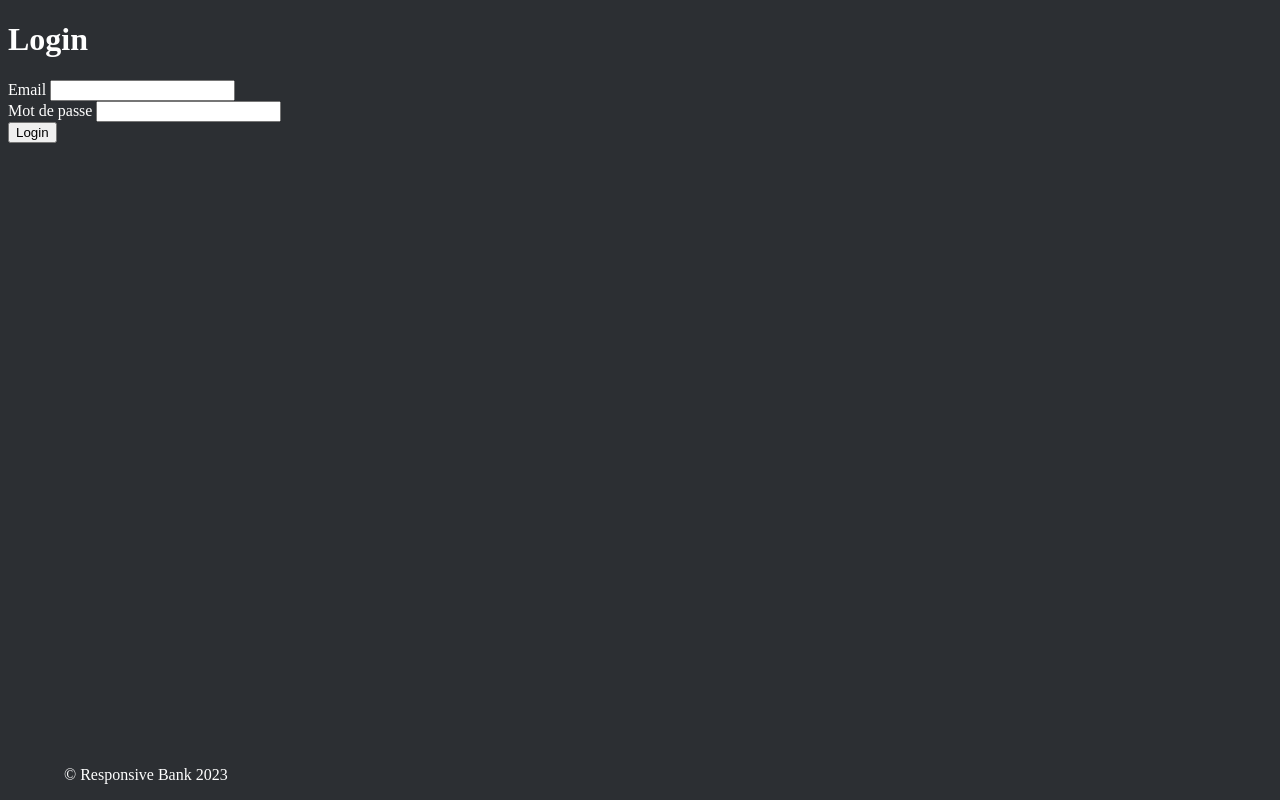
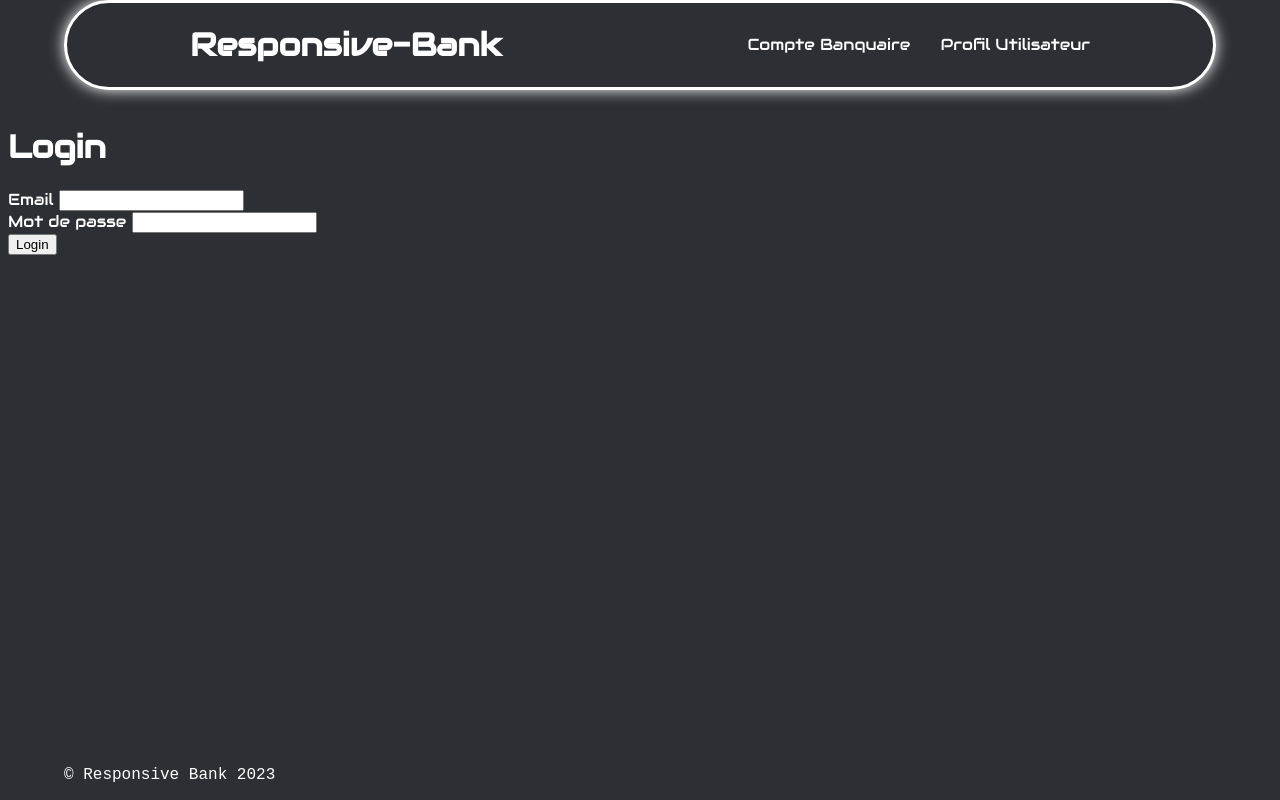
Before and after one commit to EstebanDardillac/Projet-Bank, a PHP site: page /login.php in a window 1280 px wide. Run offline with PHP 8.4, Linux system fonts and the light colour scheme.

Commit message:
update html_head.php, style.css, www/index.php and login.php

```diff
--- a/src/templates/partials/html_head.php
+++ b/src/templates/partials/html_head.php
@@ -6,4 +6,5 @@
     <meta name="viewport" content="width=device-width, initial-scale=1.0">
     <title><?= $page_title; ?></title>
     <link rel="stylesheet" href="/www/assets/style.css">
+    <link href='https://fonts.googleapis.com/css?family=Audiowide' rel='stylesheet'>
 </head>
--- a/www/assets/style.css
+++ b/www/assets/style.css
@@ -1,6 +1,7 @@
 body {
     background-color: #2C2F33;
     color: white;
+    font-family: 'Audiowide';
 }
 
 header {
@@ -9,8 +10,10 @@ header {
         left: 5%;
         right: 5%;
     display: flex;
+    align-items: center;
     border-style: solid;
     border-color: white;
+    border-radius: 100px;
     box-shadow: 0px 0px 15px rgb(255, 255, 255);
     justify-content: space-around;
 }
@@ -28,9 +31,26 @@ header {
     padding: 15px;
 }
 
+#loginsep {
+    margin-top: 10%;
+}
+
+.space {
+    margin-left: 25px;
+}
+
+.correctlink{
+    text-decoration: none;
+    color: white;
+}
+
+.divnav {
+    justify-content: space-around;
+}
+
 .sect1 {
     display: flex;
-    margin-top: 100px;
+    margin-top: 15%;
     justify-content: space-around;
     text-align: center;
     align-items: center;
@@ -45,4 +65,5 @@ header {
     position:fixed;
         bottom: 0;
         left: 5%;
+    font-family: 'Courier New', Courier, monospace;
 }
--- a/www/login.php
+++ b/www/login.php
@@ -10,7 +10,17 @@ require_once __DIR__ . '/../src/templates/partials/html_head.php';
 ?>
 <body>
 
-<h1>Login</h1>
+<header>
+    <a href="index.php" class="correctlink"><h1 id="title">Responsive-Bank</h1></a>
+    <nav>
+        <div class="divnav">
+            <a href="#" class="correctlink">Compte Banquaire</a>
+            <a href="login.php" class="correctlink , space">Profil Utilisateur</a>
+        </div>
+    </nav>
+</header>
+
+<h1 id="loginsep">Login</h1>
 
 <form action="/actions/login.php" method="post">
 	<div>
```
Also changed, not shown: www/index.php (+7 -1 lines).
